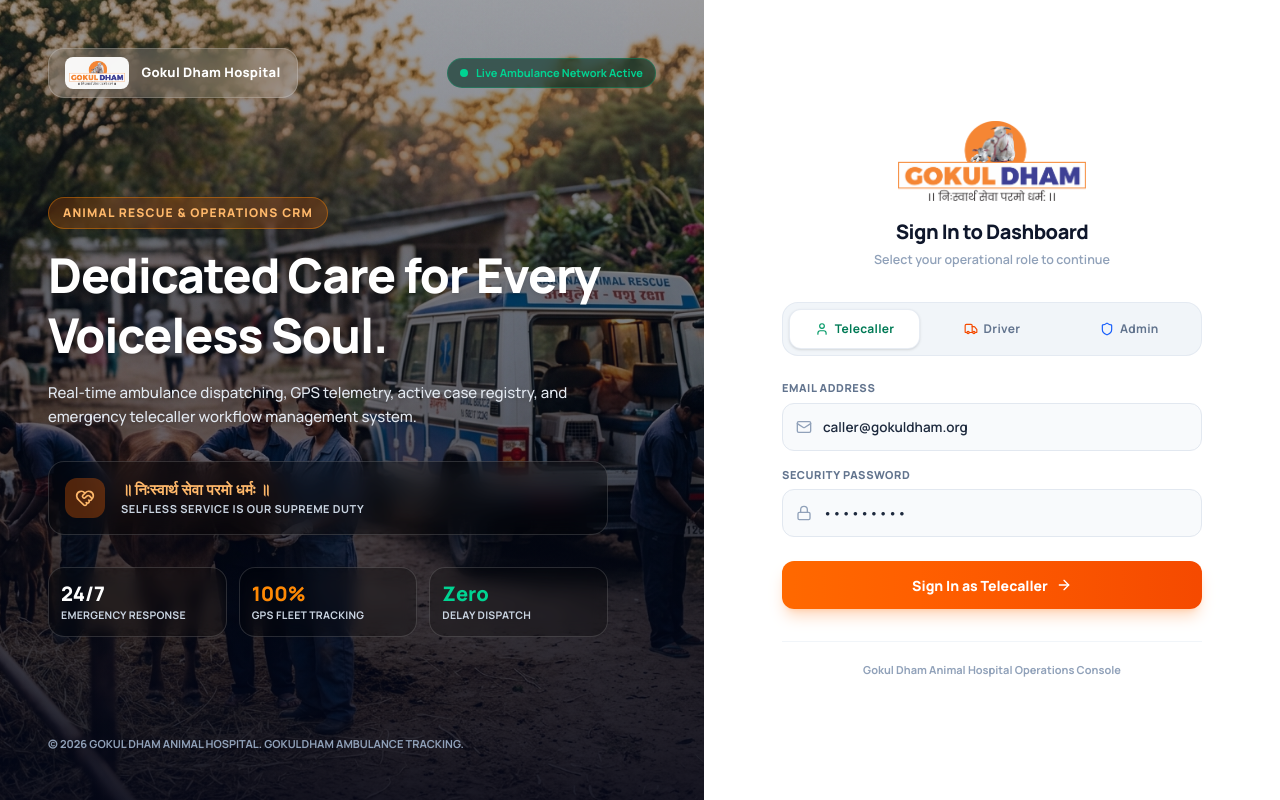
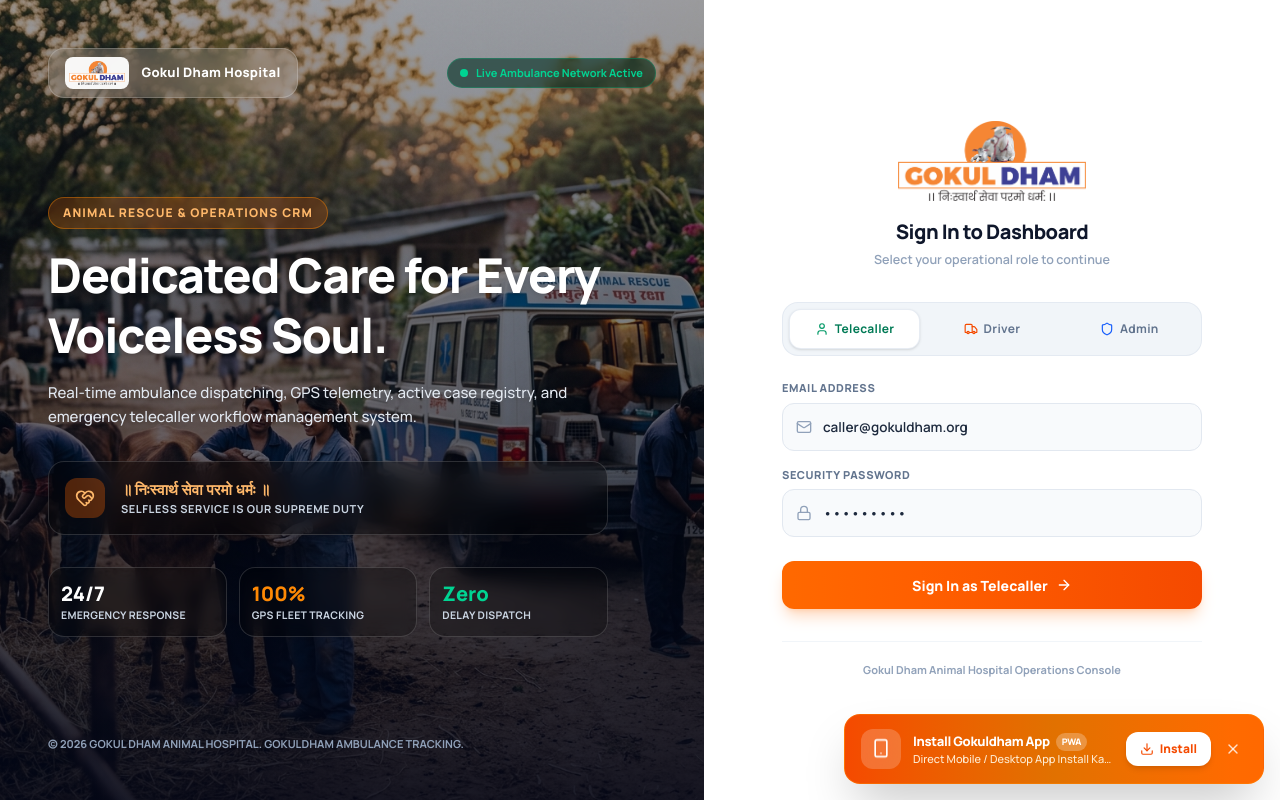
Before and after one commit to devabhishek01/gokuldham-tracking-app, a Next.js app: page / in a window 1280 px wide. Built offline with nearby package versions, Linux system fonts and the light colour scheme.

Commit message:
Fix & upgrade PWA installation: global PWA prompt banner, root manifest scope, iOS & Android browser install triggers

```diff
--- a/src/app/layout.js
+++ b/src/app/layout.js
@@ -30,6 +30,8 @@
   userScalable: false,
 };
 
+import PwaInstallPrompt from "@/components/PwaInstallPrompt";
+
 export default function RootLayout({ children }) {
   return (
     <html lang="en" className={`${manrope.variable} h-full antialiased`}>
@@ -42,6 +44,7 @@
       </head>
       <body className="min-h-full flex flex-col bg-[#f5f6f8] text-gray-900 font-sans">
         {children}
+        <PwaInstallPrompt />
         <script
           dangerouslySetInnerHTML={{
             __html: `
--- a/src/components/PwaInstallPrompt.js
+++ b/src/components/PwaInstallPrompt.js
@@ -1,13 +1,14 @@
 "use client";
 
 import React, { useState, useEffect } from "react";
-import { Download, Smartphone, X, CheckCircle } from "lucide-react";
+import { Download, Smartphone, X, CheckCircle, Share } from "lucide-react";
 
 export default function PwaInstallPrompt() {
   const [deferredPrompt, setDeferredPrompt] = useState(null);
   const [showBanner, setShowBanner] = useState(false);
   const [isStandalone, setIsStandalone] = useState(false);
   const [isIos, setIsIos] = useState(false);
+  const [installedSuccess, setInstalledSuccess] = useState(false);
 
   useEffect(() => {
     if (typeof window === "undefined") return;
@@ -15,13 +16,18 @@
     // Check if app is already running in standalone PWA mode
     const inStandalone =
       window.matchMedia("(display-mode: standalone)").matches ||
-      window.navigator.standalone === true;
+      window.navigator.standalone === true ||
+      document.referrer.includes("android-app://");
+
     setIsStandalone(inStandalone);
+    if (inStandalone) return;
 
-    // Check if user agent is Mobile
-    const isMobileDevice = /Android|webOS|iPhone|iPad|iPod|BlackBerry|IEMobile|Opera Mini/i.test(navigator.userAgent);
+    // Detect iOS
+    const userAgent = window.navigator.userAgent || "";
+    const isIosDevice = /iPhone|iPad|iPod/i.test(userAgent);
+    setIsIos(isIosDevice);
 
-    // Listen for Chrome/Android install prompt
+    // Listen for Chrome / Edge / Android install prompt
     const handleBeforeInstallPrompt = (e) => {
       e.preventDefault();
       setDeferredPrompt(e);
@@ -30,64 +36,95 @@
 
     window.addEventListener("beforeinstallprompt", handleBeforeInstallPrompt);
 
-    // Show install banner on mobile devices if not already installed as standalone
-    if (isMobileDevice && !inStandalone) {
+    // Listen for app installed event
+    const handleAppInstalled = () => {
+      setShowBanner(false);
+      setInstalledSuccess(true);
+      setDeferredPrompt(null);
+    };
+
+    window.addEventListener("appinstalled", handleAppInstalled);
+
+    // Check if user dismissed prompt in this session
+    const isDismissed = sessionStorage.getItem("pwa_prompt_dismissed");
+    if (!isDismissed) {
       setShowBanner(true);
     }
 
     return () => {
       window.removeEventListener("beforeinstallprompt", handleBeforeInstallPrompt);
+      window.removeEventListener("appinstalled", handleAppInstalled);
     };
   }, []);
 
   const handleInstallClick = async () => {
-    if (!deferredPrompt) return;
+    if (deferredPrompt) {
       deferredPrompt.prompt();
       const { outcome } = await deferredPrompt.userChoice;
       if (outcome === "accepted") {
         setShowBanner(false);
+        setInstalledSuccess(true);
       }
       setDeferredPrompt(null);
+    } else if (isIos) {
+      alert("iOS par Install karne ke liye:\n1. Safari me Share icon (📤) par tap karein\n2. 'Add to Home Screen' select karein!");
+    } else {
+      alert("App install karne ke liye Browser Menu (3 Dots ⋮) par tap karke 'Install App' ya 'Add to Home Screen' select karein!");
+    }
   };
 
-  if (isStandalone || !showBanner) return null;
+  const handleDismiss = () => {
+    setShowBanner(false);
+    sessionStorage.setItem("pwa_prompt_dismissed", "true");
+  };
+
+  if (isStandalone) return null;
+
+  if (installedSuccess) {
+    return (
+      <div className="fixed bottom-4 left-4 right-4 md:left-auto md:right-4 z-[9999] bg-emerald-600 text-white p-3.5 px-4 rounded-2xl shadow-2xl flex items-center gap-3">
+        <CheckCircle className="w-5 h-5 text-emerald-200" />
+        <span className="text-[12.5px] font-bold">Gokuldham App Home Screen par successfully install ho gaya!</span>
+      </div>
+    );
+  }
+
+  if (!showBanner) return null;
 
   return (
-    <div className="w-full bg-gradient-to-r from-orange-600 via-amber-600 to-orange-500 text-white p-3.5 px-4 rounded-2xl shadow-lg border border-orange-400/30 flex items-center justify-between flex-wrap gap-3 mb-4 animate-in fade-in slide-in-from-top-3 duration-300">
-      <div className="flex items-center gap-3">
+    <div className="fixed bottom-4 left-4 right-4 md:left-auto md:right-4 md:max-w-[420px] z-[9999] bg-gradient-to-r from-orange-600 via-amber-600 to-orange-500 text-white p-3.5 px-4 rounded-2xl shadow-2xl border border-orange-400/40 flex items-center justify-between gap-3 animate-in fade-in slide-in-from-bottom-4 duration-300">
+      <div className="flex items-center gap-3 min-w-0">
         <div className="w-10 h-10 bg-white/20 backdrop-blur-md rounded-xl flex items-center justify-center flex-shrink-0">
           <Smartphone className="w-5 h-5 text-white animate-bounce" />
         </div>
-        <div className="flex flex-col">
-          <span className="text-[13px] font-black tracking-tight flex items-center gap-1.5">
-            Install Gokul Dham App
-            <span className="bg-white/20 text-[9px] font-extrabold uppercase px-1.5 py-0.5 rounded-full">PWA Mobile</span>
+        <div className="flex flex-col min-w-0">
+          <span className="text-[13px] font-black tracking-tight flex items-center gap-1.5 truncate">
+            Install Gokuldham App
+            <span className="bg-white/25 text-[9px] font-black uppercase px-1.5 py-0.5 rounded-full flex-shrink-0">PWA</span>
           </span>
-          <span className="text-[11px] text-orange-100 font-medium leading-tight">
+          <span className="text-[11px] text-orange-100 font-medium leading-tight truncate">
             {isIos
-              ? "Tap Share button below & select 'Add to Home Screen'!"
-              : deferredPrompt
-              ? "Tap Install Now to add app directly to your home screen."
-              : "Tap Chrome Menu (3 Dots) top-right ➔ select 'Add to Home Screen'!"}
+              ? "Share (📤) ➔ 'Add to Home Screen' select karein"
+              : "Direct Mobile / Desktop App Install Karein"}
           </span>
         </div>
       </div>
 
-      <div className="flex items-center gap-2">
-        {!isIos && deferredPrompt && (
+      <div className="flex items-center gap-2 flex-shrink-0">
         <button
           onClick={handleInstallClick}
           className="bg-white text-orange-600 hover:bg-orange-50 px-3.5 py-2 rounded-xl text-[12px] font-black flex items-center gap-1.5 shadow-md active:scale-95 transition cursor-pointer"
         >
-            <Download className="w-4 h-4" />
-            <span>Install Now</span>
+          {isIos ? <Share className="w-3.5 h-3.5" /> : <Download className="w-3.5 h-3.5" />}
+          <span>Install</span>
         </button>
-        )}
+
         <button
-          onClick={() => setShowBanner(false)}
-          className="w-8 h-8 text-white/80 hover:text-white rounded-lg flex items-center justify-center hover:bg-white/10 transition cursor-pointer"
+          onClick={handleDismiss}
+          className="w-7 h-7 text-white/80 hover:text-white rounded-lg flex items-center justify-center hover:bg-white/10 transition cursor-pointer"
+          title="Close"
         >
-          <X className="w-4.5 h-4.5" />
+          <X className="w-4 h-4" />
         </button>
       </div>
     </div>
```
Also changed, not shown: public/manifest.json. Lines whose indentation alone changed are shown as unchanged.
